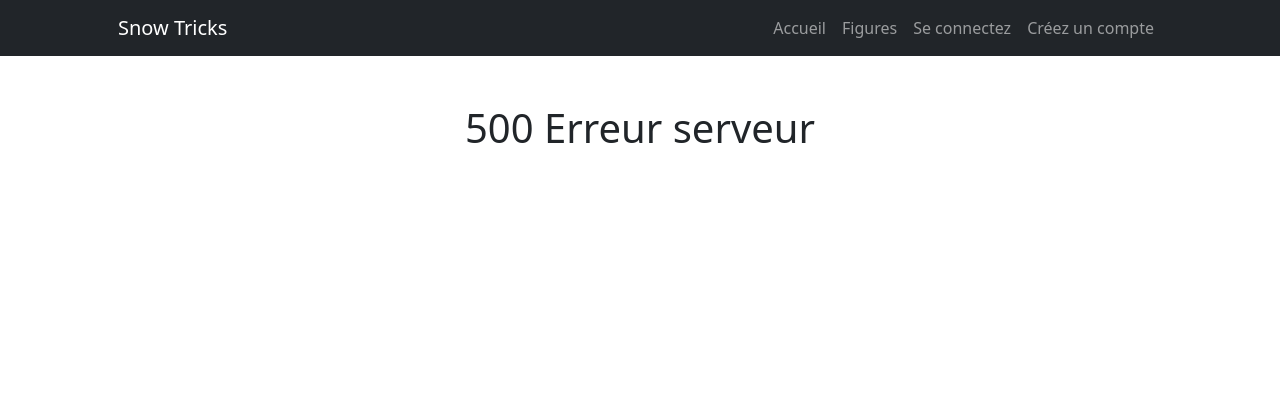
After one commit to ZitaNguyen/SnowTricks, a Symfony app: template templates/bundles/TwigBundle/Exception/error.html.twig in a window 1280 px wide. The commit adds this page. Shown: the top 420 px of the page. Run offline with Twig, Linux system fonts and the light colour scheme; the template is opened without the code that fills it, so the values that code supplies are empty; some libraries are stand-ins or nearby versions.

Commit message:
Add errors templates

```diff
--- a/config/services.yaml
+++ b/config/services.yaml
@@ -24,7 +24,3 @@ services:
     App\EntityListener\:
         resource: "../src/EntityListener/"
         tags: ["doctrine.orm.entity_listener"]
-
-
-    # add more service definitions when explicit configuration is needed
-    # please note that last definitions always *replace* previous ones
--- /dev/null
+++ b/templates/bundles/TwigBundle/Exception/error.html.twig
@@ -0,0 +1,9 @@
+{% extends 'base.html.twig' %}
+
+{% block title %}
+    Erreur
+{% endblock %}
+
+{% block body %}
+    <h1 class="text-center"> 500 Erreur serveur </h1>
+{% endblock %}
--- a/templates/errors/400.html.twig
+++ b/templates/bundles/TwigBundle/Exception/error400.html.twig
@@ -1,9 +1,9 @@
 {% extends 'base.html.twig' %}
 
 {% block title %}
-    Error 400
+    Erreur 400
 {% endblock %}
 
 {% block body %}
-    <h1 class="text-center"> 400 Bad Request </h1>
+    <h1 class="text-center"> 400 Page non trouvée </h1>
 {% endblock %}
```
